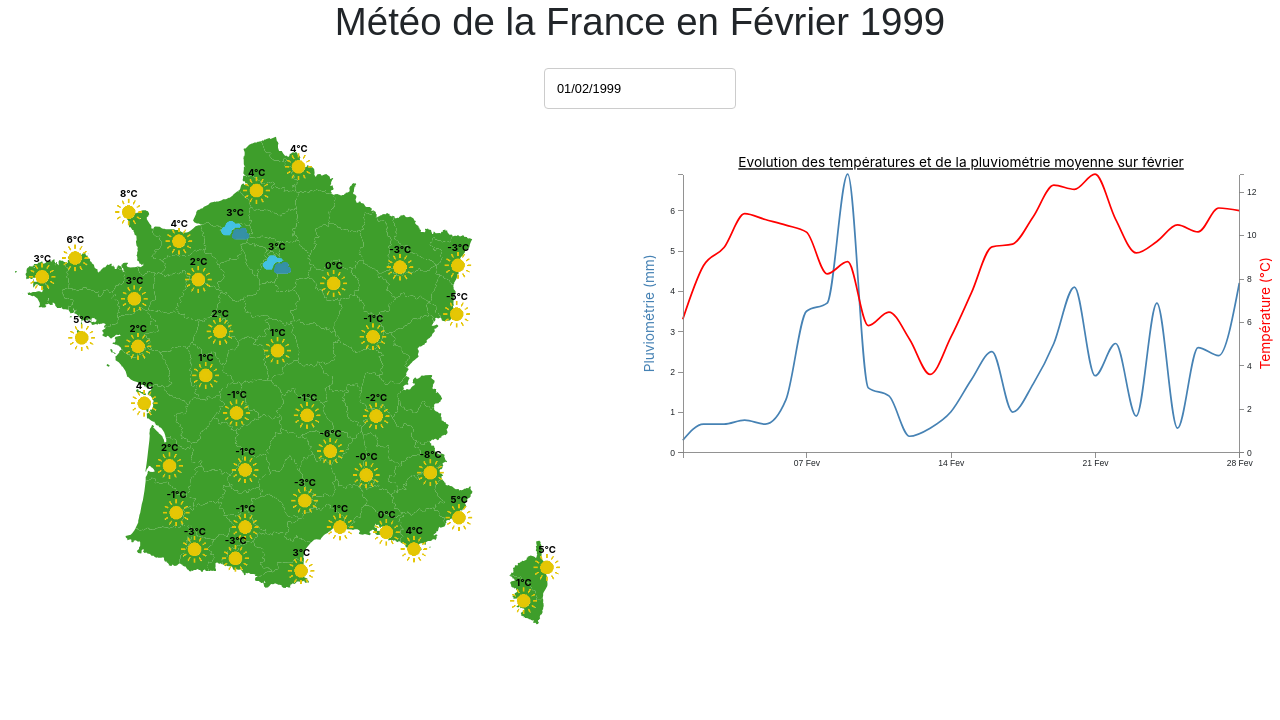
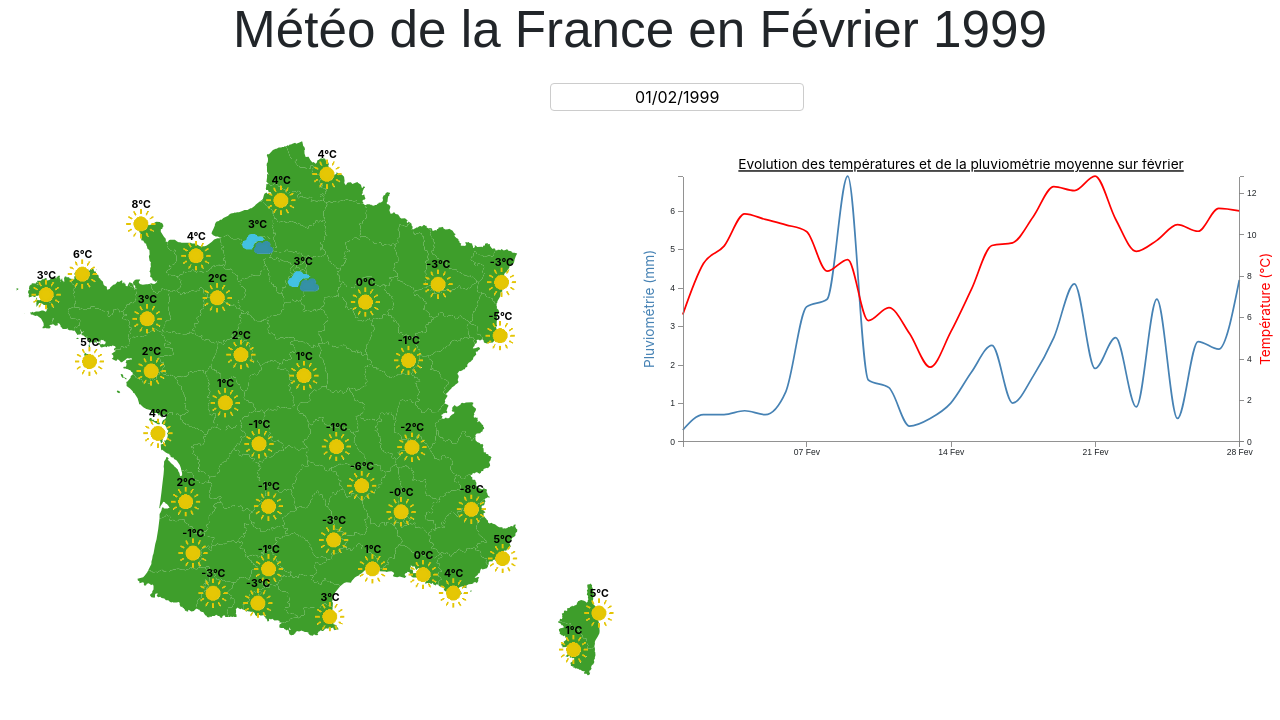
Before and after one commit to NourryThomas/TP3---DataViz, a PHP site: page /TP3---DataViz/html/index.html in a window 1280 px wide. Shown: the top 720 px of the page. Run offline with PHP 8.4, Linux system fonts and the light colour scheme; some libraries are stand-ins or nearby versions.

Commit message:
Commit index + style

```diff
--- a/css/style.css
+++ b/css/style.css
@@ -17,14 +17,19 @@ div.tooltip {
 }
 
 .div_filtres {
-  flex-direction: row;
-  display: flex;
-  justify-content: center;
+  margin: 0 auto;
+  max-width: 179.6px;
 }
 
 .center_txt {
   text-align: center;
-  font: 3vw sans-serif;
+  font: 4vw sans-serif;
+}
+
+#datepicker {
+  border: 1px solid #ccc;
+  border-radius: 4px;
+  text-align: center;
 }
 
 #line_chart > svg > g > path {
@@ -73,70 +78,14 @@ div.tooltip {
     font-weight: bold;
 }
 
-#map{
-  width:50%
-}
-
-#container_graphique{
-  width:50%
-}
-
 .nomVille{
   font-weight: bold;
   margin-bottom: 5%;
 }
 
-#datepicker{
-  width: 15%;
-  padding: 12px;
-  border: 1px solid #ccc;
-  border-radius: 4px;
-  resize: vertical;
-  font: 2vw sans-serif;
-}
-
-@media (min-width: 576px) {
-  #container_graphique{
+@media (min-width: 992px) {
+  #map, #container_graphique{
     float:left;
-  }
-  #map{
-    float:left;
-  }
-  #datepicker{
-    width: 15%;
-    padding: 12px;
-    border: 1px solid #ccc;
-    border-radius: 4px;
-    resize: vertical;
-    font: 1vw sans-serif;
+    width:50%;
   }
 }
-
-@media (max-width: 576px) {
-  #container{
-    transform: scale(1.8);
-    margin-top : 50%
-  }
-  #map{
-    transform: scale(1.1);
-    margin-top: 5px !important;
-    margin: auto;
-    flex-direction: row;
-    display: flex;
-    justify-content: center;
-  }
-  #container_graphique{
-    margin: auto;
-    flex-direction: row;
-    display: flex;
-    justify-content: center;
-  }
-  #datepicker{
-    width: 28%;
-    padding: 12px;
-    border: 1px solid #ccc;
-    border-radius: 4px;
-    resize: vertical;
-    font: 2vw sans-serif;
-  }
-}
--- a/html/index.html
+++ b/html/index.html
@@ -11,7 +11,7 @@
 <link href="../css/jquery-ui.css" rel="stylesheet">
 <link rel="icon" href="../img/icon_site.svg">
 <link href="https://stackpath.bootstrapcdn.com/bootstrap/4.4.1/css/bootstrap.min.css" rel="stylesheet" integrity="sha384-Vkoo8x4CGsO3+Hhxv8T/Q5PaXtkKtu6ug5TOeNV6gBiFeWPGFN9MuhOf23Q9Ifjh" crossorigin="anonymous">
-<TITLE> Météo - DataViz </TITLE>
+<TITLE>Météo - DataViz</TITLE>
 </HEAD>
 <body>
   <div id="container">
--- a/js/index.js
+++ b/js/index.js
@@ -30,7 +30,7 @@ function createMap() {
   const svg = d3.select('#map')
       .append("svg")
       .attr("id", "svg")
-      .attr("viewBox", "0 0 " + width * 1.15 + " " + height);
+      .attr("viewBox", "0 0 " + width * 1.05 + " " + height);
 
   const deps = svg.append("g");
 
@@ -241,7 +241,7 @@ function createLineChart() {
     // set the dimensions and margins of the graph
   var margin = {top: 20, right: 20, bottom: 30, left: 50},
       width = 720 - margin.left - margin.right,
-      height = 375 - margin.top - margin.bottom,
+      height = 360 - margin.top - margin.bottom,
       tooltip = { width: 100, height: 100, x: 10, y: -30 },
       options = {weekday: "long", month: "long", day: "2-digit"};
 
@@ -454,7 +454,7 @@ function createDayLineChart(detailHoraires, nomStation, day) {
   // set the dimensions and margins of the graph
 var margin = {top: 20, right: 20, bottom: 30, left: 50},
     width = 720 - margin.left - margin.right,
-    height = 375 - margin.top - margin.bottom,
+    height = 360 - margin.top - margin.bottom,
     tooltip = { width: 100, height: 100, x: 10, y: -30 },
     options = {hour:"2-digit", minute:"2-digit"};
 
```
